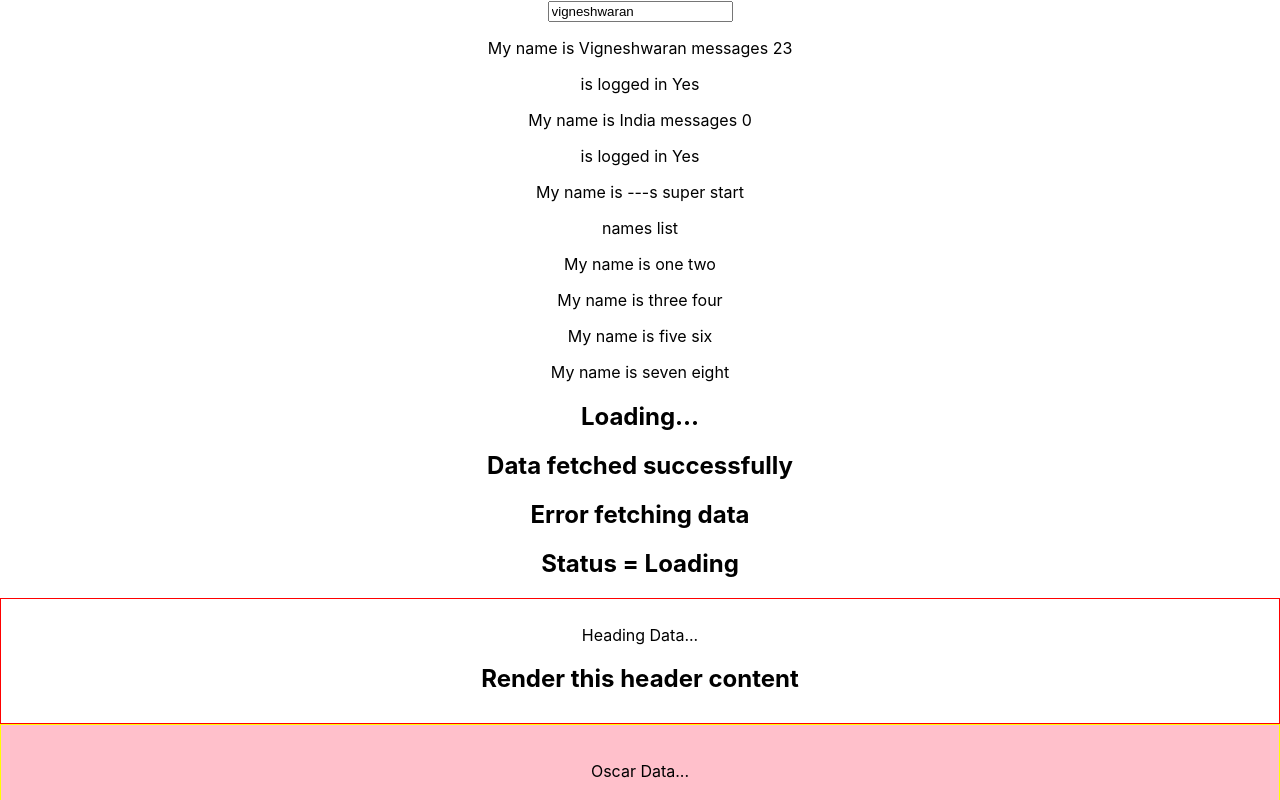
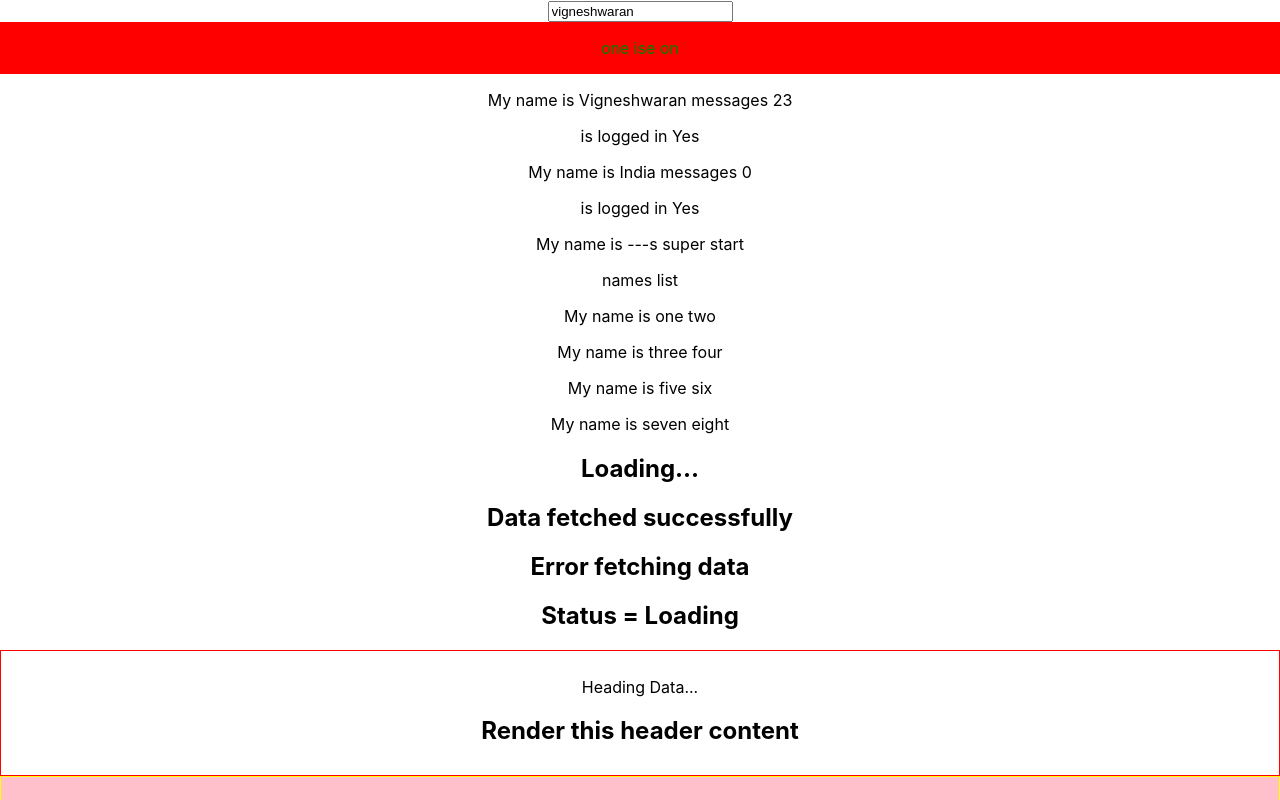
Before and after one commit to vigneshwaran-chandrasekaran/react-17-typescript, a React (Create React App) app: page / in a window 1280 px wide. Shown: the top 800 px of the page. Built offline with nearby package versions, Linux system fonts and the light colour scheme.

Commit message:
props added for styles

```diff
--- a/src/App.tsx
+++ b/src/App.tsx
@@ -1,6 +1,7 @@
 import React from "react";
 import "./App.css";
 import Button from "./components/Button";
+import Container from "./components/Container";
 import Greet from "./components/Greet";
 import Heading from "./components/Heading";
 import Input from "./components/Input";
@@ -50,6 +51,13 @@ function App() {
           console.log("InputInput change", event.target.value);
         }}
       />
+      <Container
+        styles={{
+          color: "green",
+          backgroundColor: "red",
+          padding: "1rem",
+        }}
+      />
       <Greet name="Vigneshwaran" messageCount={23} isLoggedIn={true} />
       <Greet name="India" isLoggedIn={true} />
       <Person name={personName} />
--- /dev/null
+++ b/src/components/Container.tsx
@@ -0,0 +1,7 @@
+type ContainerProps = {
+  styles: React.CSSProperties;
+};
+
+export default function Container(props: ContainerProps) {
+  return <div style={props.styles}>one ise on</div>;
+}
```
